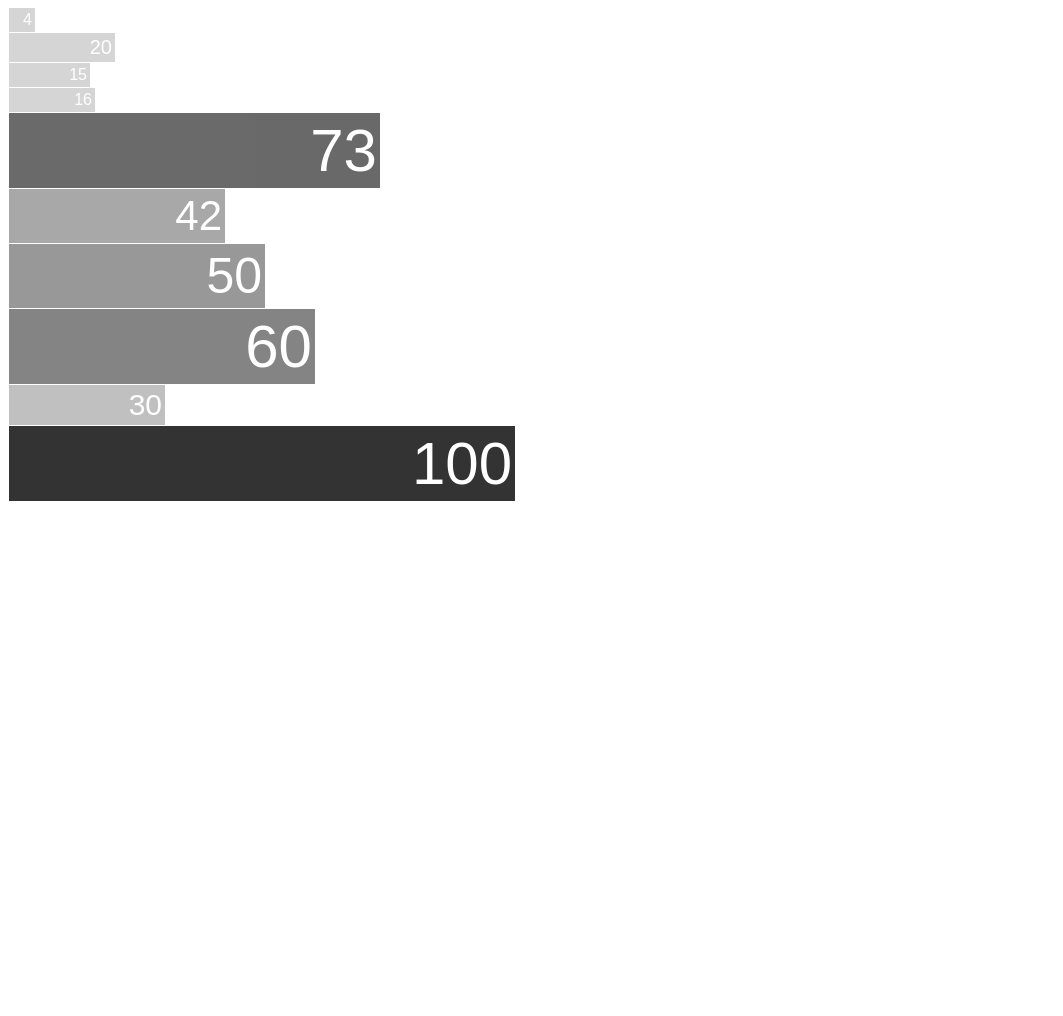
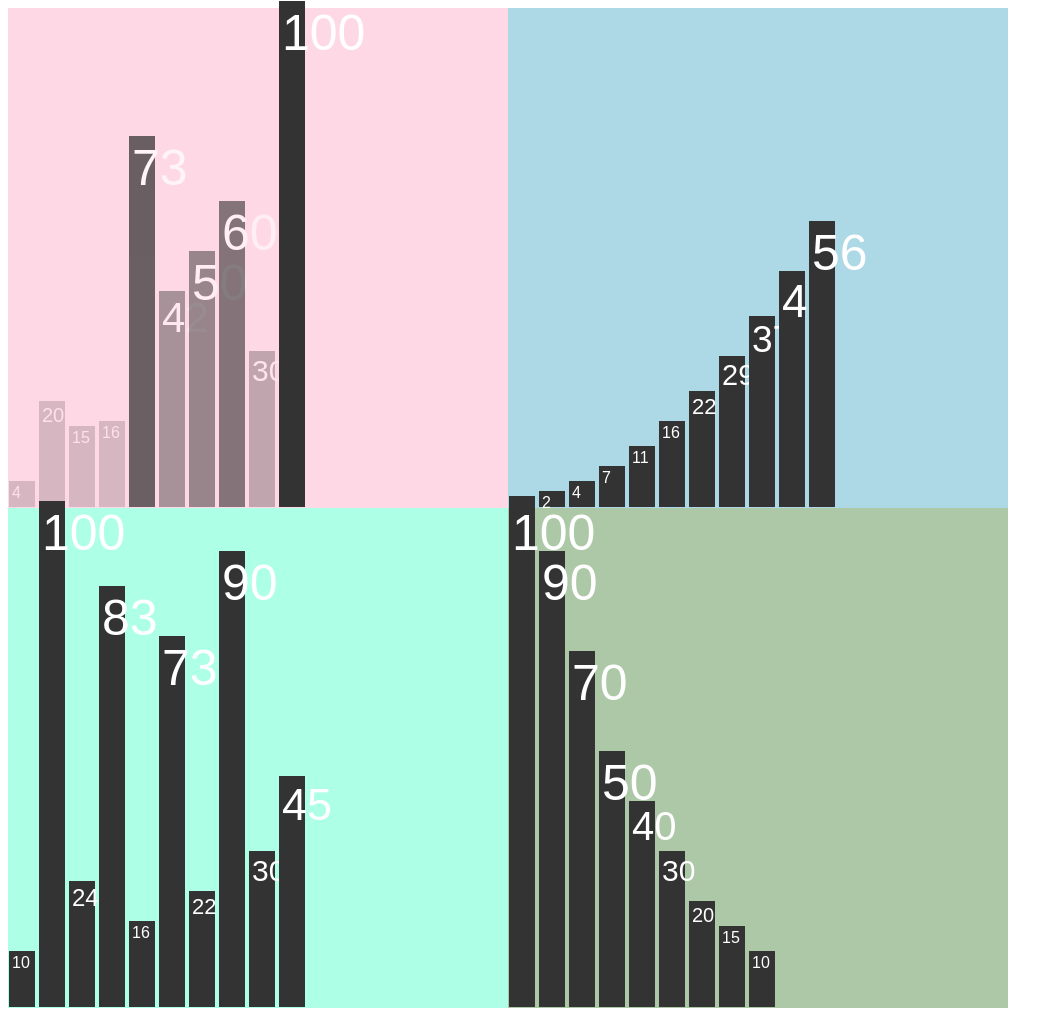
Before and after one commit to rickyeh/Lessons, a plain HTML site: page d3/barChart.html in a window 1280 px wide. Shown: the whole page, without its empty margins (0-1063 px from the left). Before the commit the page ends 800 px from the top, so only its background shows below. Drawn offline with Linux system fonts and the light colour scheme.

Commit message:
4 d3 bar charts at once

```diff
--- a/d3/barChart.html
+++ b/d3/barChart.html
@@ -4,21 +4,65 @@
     <head>
         <title>Bar Chart Hello World</title>
         <style>
-            .chart div {
+            .chart div, .chart2 div, .chart3 div, .chart4 div {
               font: 10px sans-serif;
               background-color: #333;
-              text-align: right;
               padding: 3px;
               margin: 1px;
               color: white;
+              bottom: 0px;
+              position: absolute;
             }
+
+            .chart {
+                position: absolute;
+                height: 500px;
+                width: 500px;
+                background-color: #FFD8E6;
+            }
+
+            .chart2 {
+                position: absolute;
+                height: 500px;
+                width: 500px;
+                background-color: #ADD8E6;
+                right: 0;
+                top: 0;
+            }
+            .chart3 {
+                position: absolute;
+                height: 500px;
+                width: 500px;
+                background-color: #ADFFE6;
+                left: 0;
+                bottom: 0;
+            }
+            .chart4 {
+                position: absolute;
+                height: 500px;
+                width: 500px;
+                background-color: #ADC8A6;
+                right: 0;
+                bottom: 0;
+            }
+            #container {
+                position: relative;
+                height: 1000px;
+                width: 1000px;
+                background-color: #EEEEEE;
+            }
+
         </style>
         <script type="text/javascript" src="lib/d3.min.js"></script>
     <head>
 
     <body>
-        <div class="chart"></div>
-
+        <div id="container">
+            <div class="chart"></div>
+            <div class="chart2"></div>
+            <div class="chart3"></div>
+            <div class="chart4"></div>
+        </div>
         <script type="text/javascript" src="barChart.js"></script>
     </body>
 </html>
--- a/d3/barChart.js
+++ b/d3/barChart.js
@@ -1,4 +1,7 @@
 var data = [4, 20, 15, 16, 73, 42, 50, 60, 30, 100];
+var data2 = [1, 2, 4, 7, 11, 16, 22, 29, 37, 46, 56];
+var data3 = [10, 100, 24, 83, 16, 73, 22, 90, 30, 45];
+var data4 = [100, 90, 70, 50, 40, 30, 20, 15, 10];
 
 var x = d3.scale.linear()
     .domain([0, d3.max(data)])
@@ -9,8 +12,12 @@ d3.select(".chart")
     .data(data)
     .enter()
     .append("div")
-    .style("width", function(d) {
+    .style("width", "20px")
+    .style("height", function(d) {
         return x(d) + "px";
+    })
+    .style("left", function(d, i) {
+        return (i * 30) + "px";
     })
     .style("opacity" , function(d) {
         if (d < 20) {
@@ -24,9 +31,82 @@ d3.select(".chart")
     .style("font-size", function(d) {
         if (d < 16) {
             d = 16;
-        } else if (d > 60) {
-            d = 60;
+        } else if (d > 50) {
+            d = 50;
         }
 
         return d + "px";
     });
+
+d3.select(".chart2")
+    .selectAll("div")
+    .data(data2)
+    .enter()
+    .append("div")
+    .style("width", "20px")
+    .style("height", function(d) {
+        return x(d) + "px";
+    })
+    .style("left", function(d, i) {
+        return (i * 30) + "px";
+    })
+    .text(function(d) {
+        return d;
+    })
+    .style("font-size", function(d) {
+        if (d < 16) {
+            d = 16;
+        } else if (d > 50) {
+            d = 50;
+        }
+
+        return d + "px";
+    });
+d3.select(".chart3")
+    .selectAll("div")
+    .data(data3)
+    .enter()
+    .append("div")
+    .style("width", "20px")
+    .style("height", function(d) {
+        return x(d) + "px";
+    })
+    .style("left", function(d, i) {
+        return (i * 30) + "px";
+    })
+    .text(function(d) {
+        return d;
+    })
+    .style("font-size", function(d) {
+        if (d < 16) {
+            d = 16;
+        } else if (d > 50) {
+            d = 50;
+        }
+
+        return d + "px";
+    });
+d3.select(".chart4")
+    .selectAll("div")
+    .data(data4)
+    .enter()
+    .append("div")
+    .style("width", "20px")
+    .style("height", function(d) {
+        return x(d) + "px";
+    })
+    .style("left", function(d, i) {
+        return (i * 30) + "px";
+    })
+    .text(function(d) {
+        return d;
+    })
+    .style("font-size", function(d) {
+        if (d < 16) {
+            d = 16;
+        } else if (d > 50) {
+            d = 50;
+        }
+
+        return d + "px";
+    });
```
Also changed, not shown: d3/index.html (+1 -2 lines).
